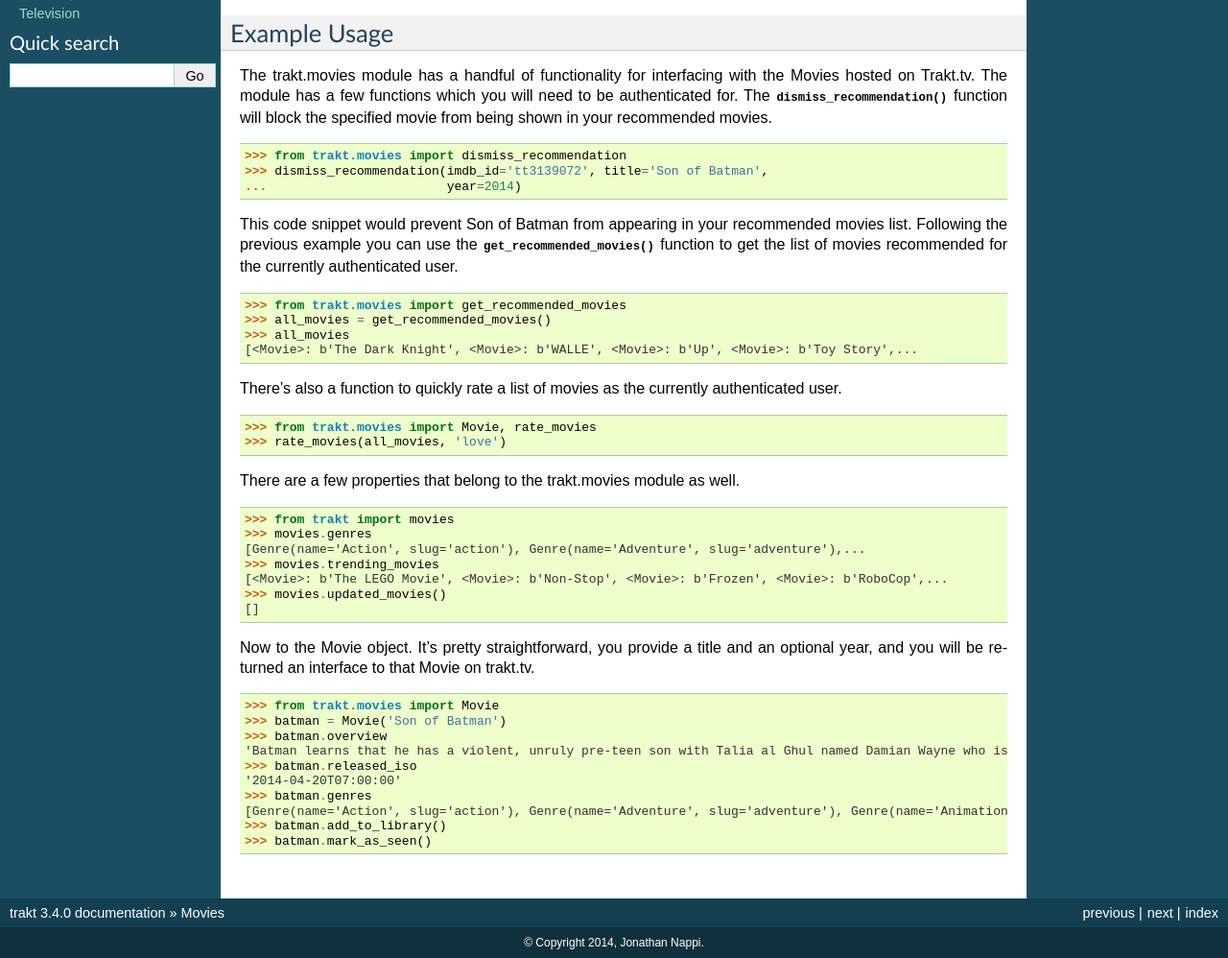
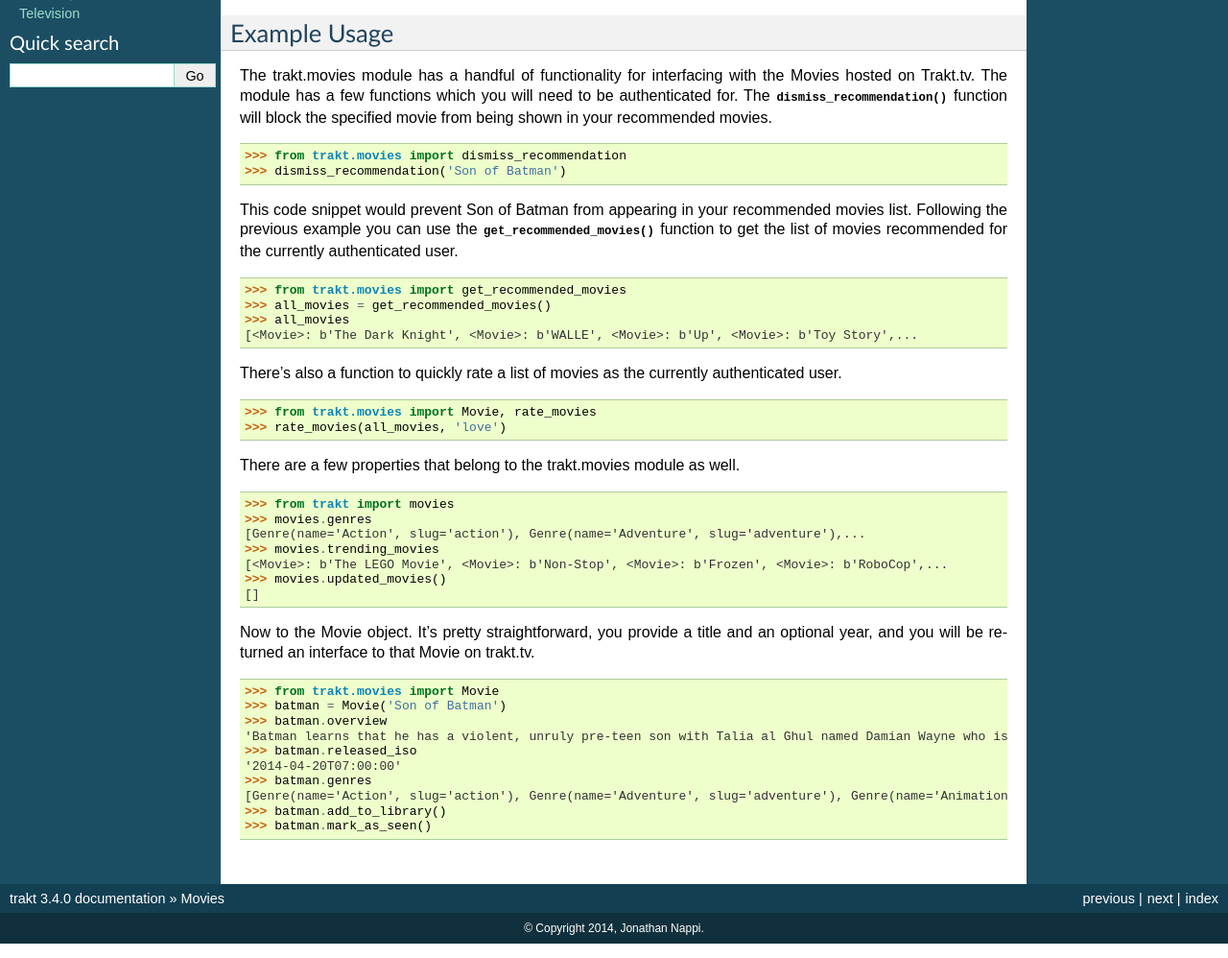
Before and after one commit to moogar0880/PyTrakt, a Sphinx documentation site: the page built from docs/movies.rst, in a window 1280 px wide, cut to the strip 190-1188 px from the top of the page. Shown: the whole strip at 96% size. Built offline with Sphinx 7.4.7, drawn with Linux system fonts in a browser that asks for light colours; pages that are not in the unit, such as notebooks, are missing from menus.

Commit message:
Correct doc: dismiss_recommendation accepts only title

```diff
--- a/docs/movies.rst
+++ b/docs/movies.rst
@@ -15,8 +15,7 @@
 ::
 
     >>> from trakt.movies import dismiss_recommendation
-    >>> dismiss_recommendation(imdb_id='tt3139072', title='Son of Batman',
-    ...                        year=2014)
+    >>> dismiss_recommendation('Son of Batman')
 
 
 This code snippet would prevent Son of Batman from appearing in your recommended
```
